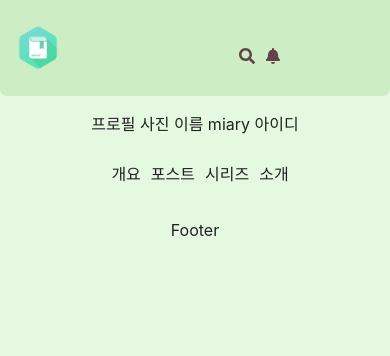
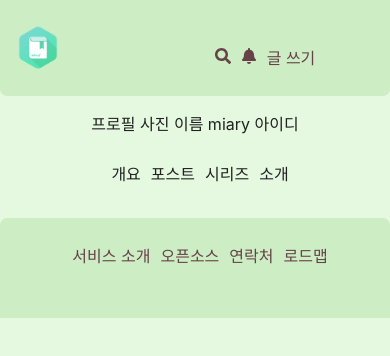
Before and after one commit to SuHuenPyo/blog, a React (Create React App) app in the folder frontend/miary/: page /myblog in a window 390 px wide. Shown: the top 356 px of the page. Built offline with nearby package versions, Linux system fonts and the light colour scheme.

Commit message:
Footer 반응형 디자인

```diff
--- a/frontend/miary/src/components/Footer/Footer.js
+++ b/frontend/miary/src/components/Footer/Footer.js
@@ -3,6 +3,13 @@ import './Footer.scss';
 
 export const Footer = () => {
   return (
-    <div className='FooterContainer'>Footer</div>
+    <div className='FooterContainer'>
+      <ul>
+        <li><a href="#">서비스 소개</a></li>
+        <li><a href="#">오픈소스</a></li>
+        <li><a href="#">연락처</a></li>
+        <li><a href="#">로드맵</a></li>
+      </ul>
+    </div>
   )
 }
--- a/frontend/miary/src/components/Footer/Footer.scss
+++ b/frontend/miary/src/components/Footer/Footer.scss
@@ -1,5 +1,19 @@
 .FooterContainer{
     width: 100%;
     height: 100px;
-    //background-color: rgb(102, 117, 91);
+    background:  #cdeec5;
+    border-top-left-radius: 7px;
+    border-top-right-radius: 7px;
+
+    //background-color: rgb(194, 109, 135);
+
+    ul{
+        display: inline-block;
+        line-height: 76px; //수직정렬 (부모높이만큼)
+        li{
+            float: left;
+            //outline: 2px dotted red;
+            padding-left: 10px;
+        }
+    }
 }
--- a/frontend/miary/src/components/Header/Header.js
+++ b/frontend/miary/src/components/Header/Header.js
@@ -7,6 +7,7 @@ import {
     FaBell,
     FaGreaterThanEqual, //종(알림)
 } from 'react-icons/fa';
+import { Link } from 'react-router-dom';
 
 const throttle = function (callback, waitTime) {
     let timerId = null;
@@ -50,7 +51,7 @@ export const Header = (props) => {
 
         {/* <div className={hide ? 'HeaderContainer' + 'HeaderContainer:hide' : 'HeaderContainer'}> */}
         <div className='HeaderContainer'>
-            <div className='HeaderLogo'><img src={require('../../assets/img/miary_img/Symbol.png')}></img></div>
+            <div className='HeaderLogo'><Link to="/home"><img src={require('../../assets/img/miary_img/Symbol.png')}></img></Link></div>
             <div className='HeaderBlank'></div>
 
             <div className='HeaderToolsContainer'>
@@ -58,7 +59,11 @@ export const Header = (props) => {
                 <ul>
                     <li><a href="#"><FaSearch/></a></li>
                     <li><a href="#"><FaBell/></a></li>
-                    <li><a href="#">{props.tools1}</a></li>
+                    <li>
+                        <Link to="/write_post">
+                            글 쓰기
+                        </Link>
+                    </li>
                     <li><a href="#">{props.tools2}</a></li>
                 </ul>
             </div>
--- a/frontend/miary/src/components/Header/Header.scss
+++ b/frontend/miary/src/components/Header/Header.scss
@@ -12,7 +12,6 @@ header{
     }
     transition: all .5s;
     .HeaderContainer{
-
 
         //background-color: #664147;
         background:  #cdeec5;
@@ -33,11 +32,14 @@ header{
                 width: 80px;
                 //background-color: rgb(120, 103, 214);
                 overflow: hidden;
-                img{
-                    width: 76px;
-                    height: 76px;
-                    float: left;
+                a{
+                    img{
+                        width: 76px;
+                        height: 76px;
+                        float: left;
+                    }
                 }
+
             }
             .HeaderBlank{
                 //background-color: rgb(177, 158, 158);
```
